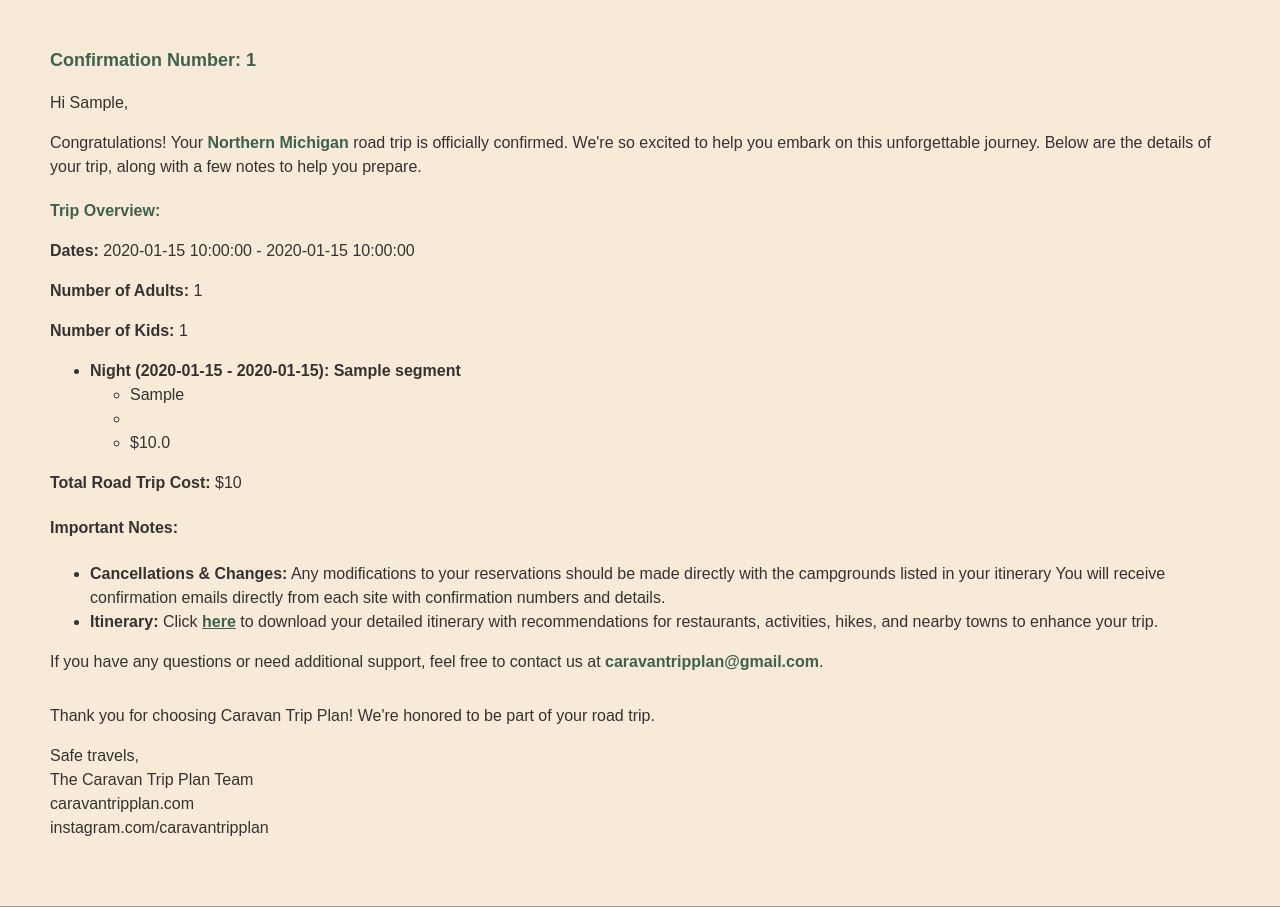
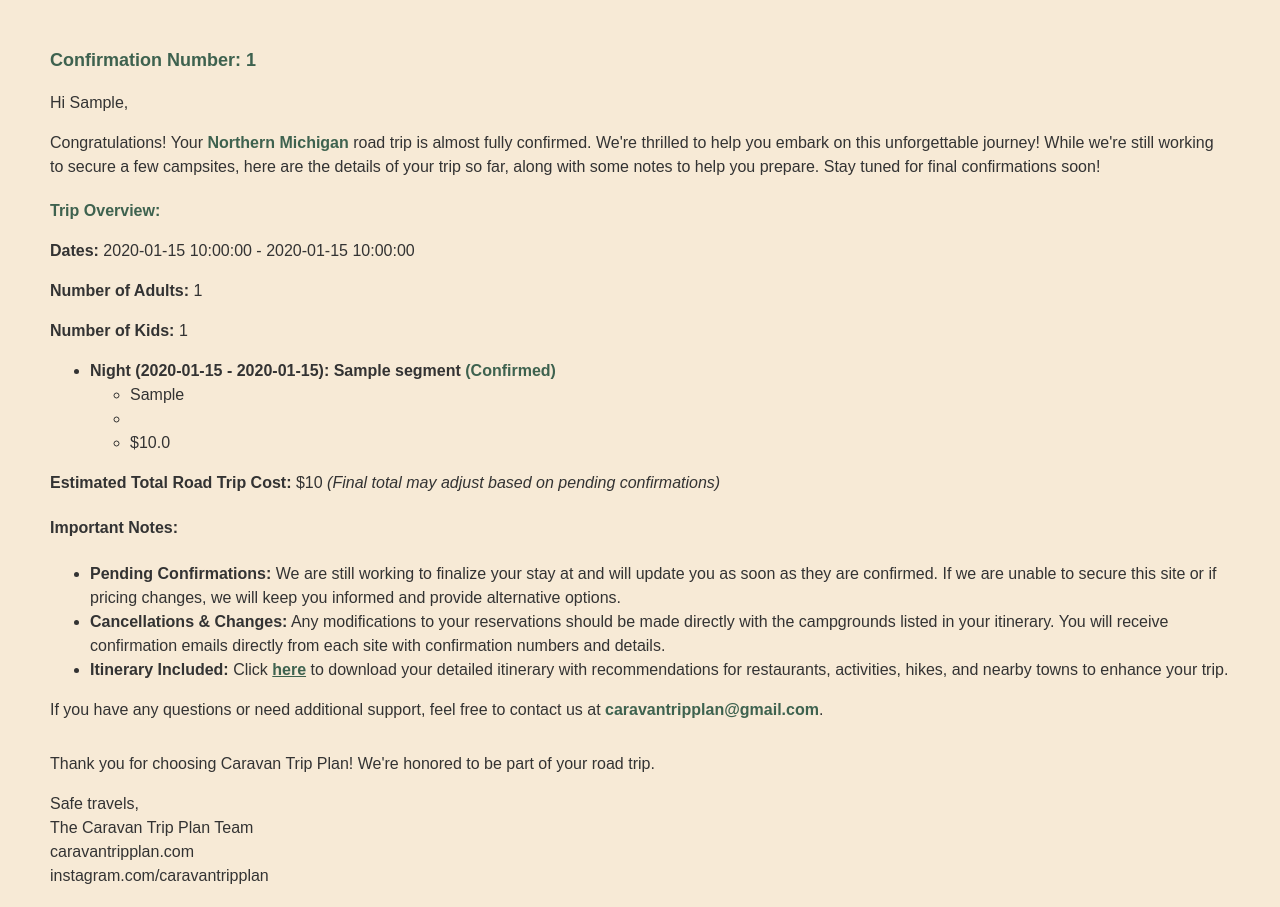
Before and after one commit to gabeliss/caravan-club, a Flask app: template backend/app/templates/email_trip_confirmation.html in a window 1280 px wide. Shown: the part 960-1867 px from the top of the page. Run offline with Flask 3, Linux system fonts and the light colour scheme; tables that the repository leaves empty hold one stand-in row (values such as "Sample post"); the template is opened without the code that fills it: values that come from a table or form of the project are taken from there, most other values are stand-ins (such as "Sample title", 1, 10 or a date in 2020); grey boxes are pictures that could not be loaded.

Commit message:
create pending email

```diff
--- a/backend/app/templates/email_trip_confirmation.html
+++ b/backend/app/templates/email_trip_confirmation.html
@@ -48,9 +48,15 @@
         <div class="confirmation-number">Confirmation Number: {{ confirmation_number }}</div>
         <p>Hi {{ first_name }},</p>
         <p>
-            Congratulations! Your <strong class="green">Northern Michigan</strong> road trip is officially confirmed.
-            We're so excited to help you embark on this unforgettable journey.
-            Below are the details of your trip, along with a few notes to help you prepare.
+            {% if trip_fully_processed %}
+                Congratulations! Your <strong class="green">Northern Michigan</strong> road trip is officially confirmed.
+                We're so excited to help you embark on this unforgettable journey. Below are the details of your trip,
+                along with a few notes to help you prepare.
+            {% else %}
+                Congratulations! Your <strong class="green">Northern Michigan</strong> road trip is almost fully confirmed.
+                We're thrilled to help you embark on this unforgettable journey! While we're still working to secure a few campsites,
+                here are the details of your trip so far, along with some notes to help you prepare. Stay tuned for final confirmations soon!
+            {% endif %}
         </p>
         <div class="trip-details">
             <strong class="green">Trip Overview:</strong>
@@ -67,6 +73,11 @@
                             Night {{ segment.night_start }}
                         {% endif %}
                         ({{ segment.start_date }} - {{ segment.end_date }}): {{ segment.name }}
+                        {% if segment.payment_successful %}
+                            <span class="green">(Confirmed)</span>
+                        {% else %}
+                            <span class="green">(Pending Confirmation)</span>
+                        {% endif %}
                     </strong>
                     <ul>
                         <li>{{ segment.selected_accommodation }}</li>
@@ -76,15 +87,36 @@
                 </li>
             {% endfor %}
             </ul>
-            <p><strong>Total Road Trip Cost:</strong> ${{ grand_total }}</p>
+            <p><strong>
+                {% if trip_fully_processed %}
+                    Total Road Trip Cost:
+                {% else %}
+                    Estimated Total Road Trip Cost:
+                {% endif %}
+            </strong> ${{ grand_total }}
+            {% if not trip_fully_processed %}
+                <em>(Final total may adjust based on pending confirmations)</em>
+            {% endif %}
+            </p>
         </div>
         <div class="important-notes">
             <h4>Important Notes:</h4>
             <ul>
+                {% if not trip_fully_processed %}
+                    <li><strong>Pending Confirmations:</strong> We are still working to finalize your stay at
+                        {% for segment in segments %}
+                            {% if not segment.payment_successful %}
+                                {{ segment.selected_accommodation }}{% if not loop.last %}, {% endif %}
+                            {% endif %}
+                        {% endfor %}
+                        and will update you as soon as they are confirmed. If we are unable to secure this site or if pricing changes,
+                        we will keep you informed and provide alternative options.
+                    </li>
+                {% endif %}
                 <li><strong>Cancellations & Changes:</strong> Any modifications to your reservations should be made directly
-                    with the campgrounds listed in your itinerary You will receive confirmation emails directly from
+                    with the campgrounds listed in your itinerary. You will receive confirmation emails directly from
                     each site with confirmation numbers and details. </li>
-                <li><strong>Itinerary:</strong> Click <a href="{{ url_for('booking.get_itinerary', confirmation_number=confirmation_number, _external=True) }}" style="color: #3E624F; font-weight: bold;">here</a>
+                <li><strong>Itinerary Included:</strong> Click <a href="{{ url_for('booking.get_itinerary', confirmation_number=confirmation_number, _external=True) }}" style="color: #3E624F; font-weight: bold;">here</a>
                     to download your detailed itinerary with recommendations for restaurants, activities, hikes, and nearby towns to enhance your trip.</li>
             </ul>
         </div>
```
Also changed, not shown: backend/app/routes/booking.py (+63 -4 lines), frontend/src/components/book/ReviewToggleItem.js (+1 -6 lines), frontend/src/pages/ReviewTripPage.js (+7 -28 lines).
